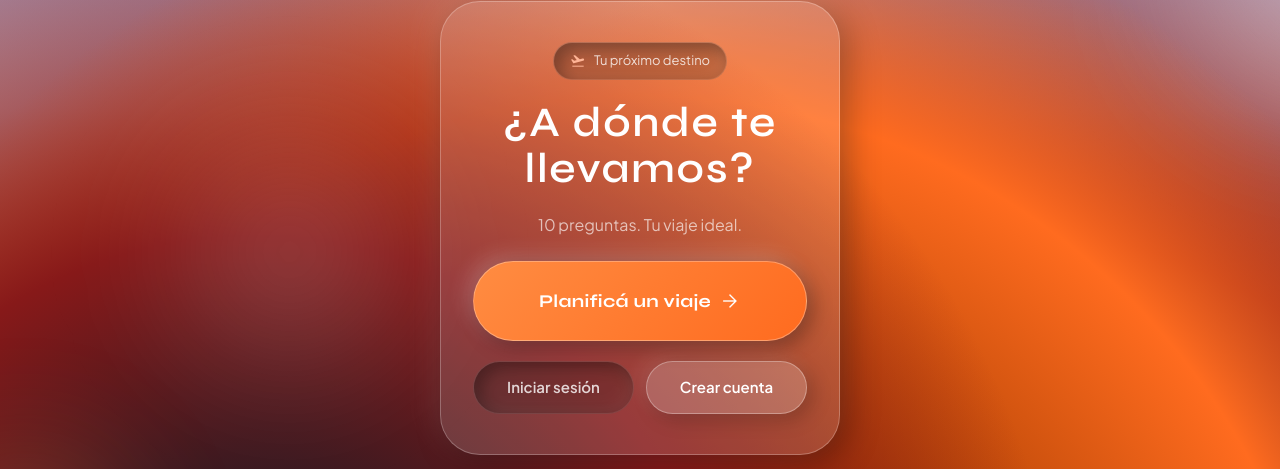
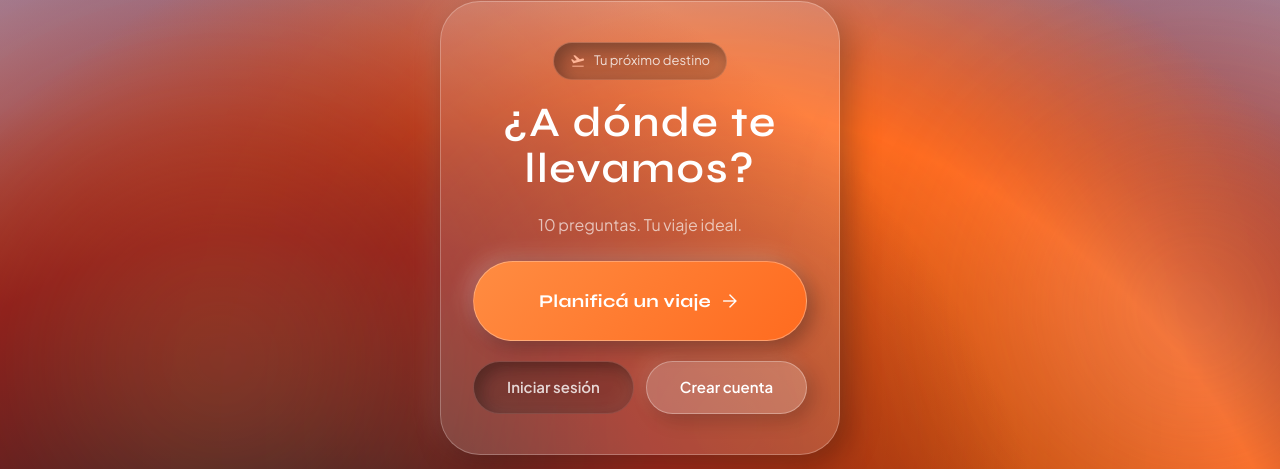
Before and after one commit to gpdreifus-pixel/planify, a React (Vite) app: page / in a window 1280 px wide. Shown: the part 172-641 px from the top of the page. Built offline with nearby package versions, Linux system fonts and the light colour scheme; no server answers.

Commit message:
modified:   src/components/ui/AppBackground.tsx

```diff
--- a/src/components/ui/AppBackground.tsx
+++ b/src/components/ui/AppBackground.tsx
@@ -55,23 +55,42 @@ export default function AppBackground({ variant = 'chat', children }: AppBackgro
   }
 
   return (
-    <div className="app-bg-chat relative min-h-dvh flex flex-col items-center text-white antialiased overflow-hidden">
+    <div className="app-bg-chat relative min-h-dvh flex flex-col text-white antialiased overflow-hidden">
+      {/* Background animated blobs for chat variant */}
       <motion.div
-        animate={{ x: [0, 15, -10, 0], y: [0, -10, 15, 0] }}
-        transition={{ duration: 8, repeat: Infinity, ease: 'easeInOut' }}
-        className="bg-circle-1"
+        className="pointer-events-none fixed -bottom-[10%] -left-[10%] w-[600px] h-[600px] rounded-full opacity-40 mix-blend-screen"
+        animate={{ x: [0, 50, -30, 0], y: [0, -50, 30, 0], scale: [1, 1.1, 0.9, 1] }}
+        transition={{ duration: 15, repeat: Infinity, ease: 'easeInOut' }}
+        style={{
+          background: 'radial-gradient(circle, #ff8c42 0%, transparent 60%)',
+          filter: 'blur(90px)',
+          zIndex: 0,
+        }}
       />
       <motion.div
-        animate={{ x: [0, -15, 10, 0], y: [0, 15, -10, 0] }}
-        transition={{ duration: 10, repeat: Infinity, ease: 'easeInOut' }}
-        className="bg-circle-2"
+        className="pointer-events-none fixed -bottom-[20%] left-[30%] w-[800px] h-[800px] rounded-full opacity-30 mix-blend-screen"
+        animate={{ x: [0, -60, 40, 0], y: [0, 40, -60, 0] }}
+        transition={{ duration: 20, repeat: Infinity, ease: 'easeInOut' }}
+        style={{
+          background: 'radial-gradient(circle, #ff6b1f 0%, transparent 70%)',
+          filter: 'blur(110px)',
+          zIndex: 0,
+        }}
       />
       <motion.div
-        animate={{ x: [0, 10, -15, 0], y: [0, -15, 10, 0], scale: [1, 1.05, 0.95, 1] }}
-        transition={{ duration: 9, repeat: Infinity, ease: 'easeInOut' }}
-        className="bg-circle-3"
+        className="pointer-events-none fixed bottom-[5%] -right-[10%] w-[500px] h-[500px] rounded-full opacity-40 mix-blend-screen"
+        animate={{ x: [0, 40, -50, 0], y: [0, -30, 50, 0], scale: [1, 1.2, 0.8, 1] }}
+        transition={{ duration: 18, repeat: Infinity, ease: 'easeInOut' }}
+        style={{
+          background: 'radial-gradient(circle, #c49ba2 0%, transparent 60%)',
+          filter: 'blur(80px)',
+          zIndex: 0,
+        }}
       />
-      {children}
+
+      <div className="relative z-10 w-full flex-1 flex flex-col items-center">
+        {children}
+      </div>
     </div>
   )
 }
```
